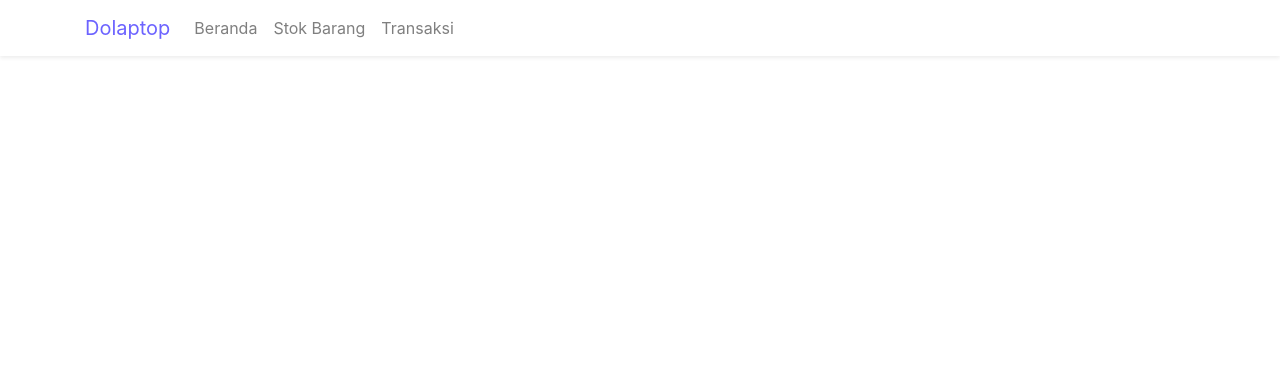
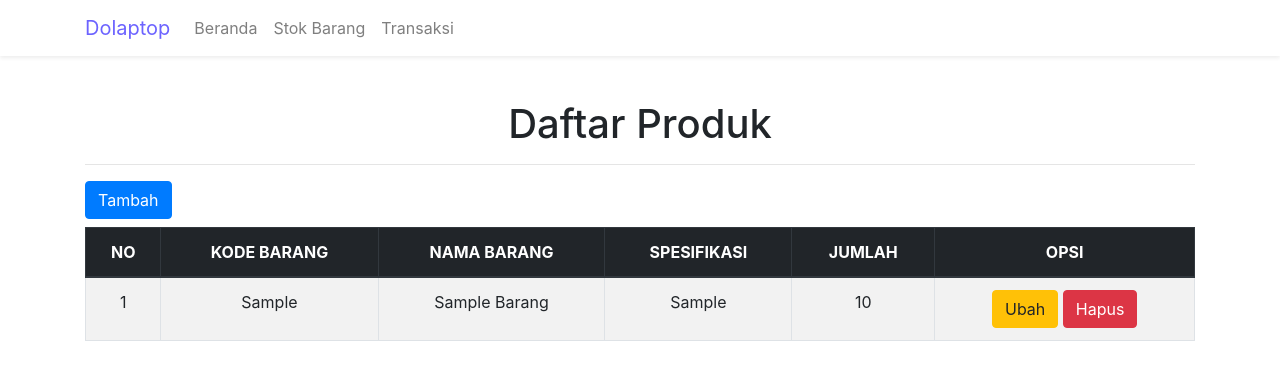
Before and after one commit to aksalsf/dolaptop, a PHP site: page /data_barang/index.php in a window 1280 px wide. Shown: the top 380 px of the page. Run offline with PHP 8.4, Linux system fonts and the light colour scheme; tables that the repository leaves empty or names only in its code hold one stand-in row (values such as "Sample post").

Commit message:
data barang

```diff
--- /dev/null
+++ b/dolaptop/data_barang/index.php
@@ -0,0 +1,91 @@
+<?php include '../controller/config.php'; ?>
+<!DOCTYPE html>
+<html>
+<head>
+	<title>COSHOP</title>
+	<meta charset="utf-8">
+	<meta name="viewport" content="width=device-width, initial-scale=1, shrink-to-fit=no">
+	<link rel="stylesheet" type="text/css" href="../assets/css/bootstrap.min.css">
+	<link rel="stylesheet" type="text/css" href="../assets/css/style.css">
+	<!-- jQuery first, then Popper.js, then Bootstrap JS -->
+	<script src="../assets/js/jquery-3.3.1.slim.min.js"></script>
+	<script src="../assets/js/popper.min.js"></script>
+	<script src="../assets/js/bootstrap.min.js"></script>
+
+
+</head>
+<body>
+	<!-- Navbar -->
+    <nav class="navbar navbar-expand-lg bg-white navbar-light shadow-sm fixed-top">
+	    <div class="container">
+	    <!-- Brand -->
+	      <a class="navbar-brand" href="../index.php">Dolaptop</a>
+	    <!-- Toggler -->
+	      <button class="navbar-toggler" type="button" data-toggle="collapse" data-target="#navbar" aria-controls="navbar" aria-expanded="false" aria-label="Toggle navigation">
+	        <span class="navbar-toggler-icon"></span>
+	      </button>
+	    <!-- Content Nav -->
+	      <div class="collapse navbar-collapse" id="navbar">
+	        <ul class="navbar-nav mr-auto">
+	          <li class="nav-item">
+	            <a class="nav-link" href="../index.php">Beranda</a>
+	          </li>
+	          <li class="nav-item">
+	          	<a class="nav-link" href="index.php">Stok Barang</a>
+	          </li>
+	          <li class="nav-item">
+	          	<a class="nav-link" href="#">Transaksi</a>
+	          </li>
+	        </ul>
+	      </div>
+	    </div>
+    </nav>
+    <!-- Navbar End -->
+	<div class="container" style="margin-top: 100px;">
+		<h1 class="text-center">Daftar Produk</h1>
+		<hr>
+		<a href="add.php" class="btn btn-primary mb-2 text-right">Tambah</a>
+		<!-- Tabel -->
+		<table class="table table-bordered table-striped table-hover text-center">
+			<thead class="thead-dark text-uppercase">
+				<tr>
+					<th>no</th>
+					<th>kode barang</th>
+					<th>nama barang</th>
+					<th>spesifikasi</th>
+					<th>jumlah</th>
+					<th>opsi</th>
+				</tr>
+			</thead>
+			<tbody class="text-capitalize">
+			<!-- PHP -->
+			<?php
+				$query = "SELECT * FROM barang";
+				$result = mysqli_query($conn, $query);
+				$no = 1;
+				foreach ($result as $value) { ?>
+			<!-- PHP End-->
+
+				<!-- Loop Konten -->
+				<tr>
+					<td><?= $no++ ?></td>
+					<td><?= $value['kode_barang'] ?></td>
+					<td><?= $value['nama_barang'] ?></td>
+					<td><?= $value['spesifikasi'] ?></td>
+					<td><?= $value['jumlah'] ?></td>
+					<td>
+						<a href="edit.php?kode_barang=<?= $value['kode_barang'] ?>" class="btn btn-warning">Ubah</a>
+						<a href="../controller/data_barang/delete.php?kode_barang=<?= $value['kode_barang'] ?>" class="btn btn-danger">Hapus</a>
+					</td>
+				</tr>
+				<!-- Loop Konten End -->
+			<!-- PHP -->
+			<?php } ?>
+			<!-- PHP End -->
+			</tbody>
+		</table>
+		<!-- Tabel End -->
+	</div>
+	<!-- Konten End -->
+</body>
+</html>
--- a/dolaptop/index.php
+++ b/dolaptop/index.php
@@ -30,7 +30,7 @@
 	            <a class="nav-link" href="#">Beranda</a>
 	          </li>
 	          <li class="nav-item">
-	          	<a class="nav-link" href="#">Stok Barang</a>
+	          	<a class="nav-link" href="data_barang/index.php">Stok Barang</a>
 	          </li>
 	          <li class="nav-item">
 	          	<a class="nav-link" href="#">Transaksi</a>
```
Also changed, not shown: dolaptop/controller/data_barang/delete.php (added, +11 -0 lines), dolaptop/controller/data_barang/insert.php (added, +12 -0 lines), dolaptop/controller/data_barang/update.php (added, +13 -0 lines), dolaptop/data_barang/add.php (added, +68 -0 lines), dolaptop/data_barang/edit.php (added, +79 -0 lines).
